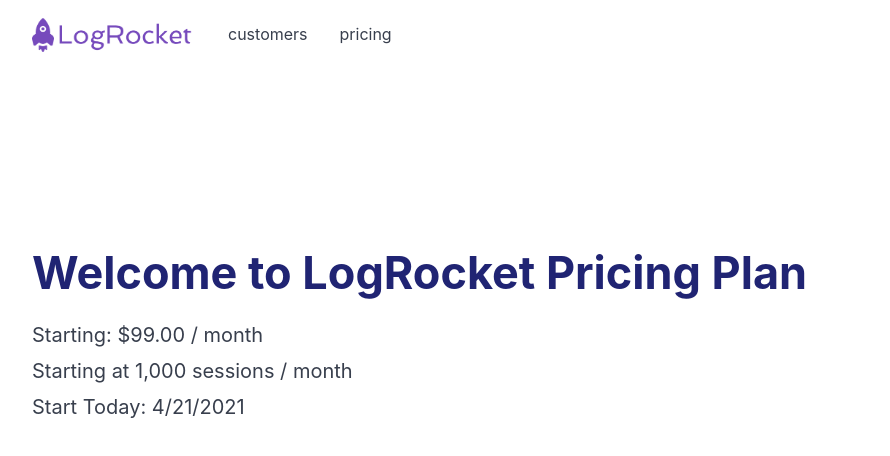
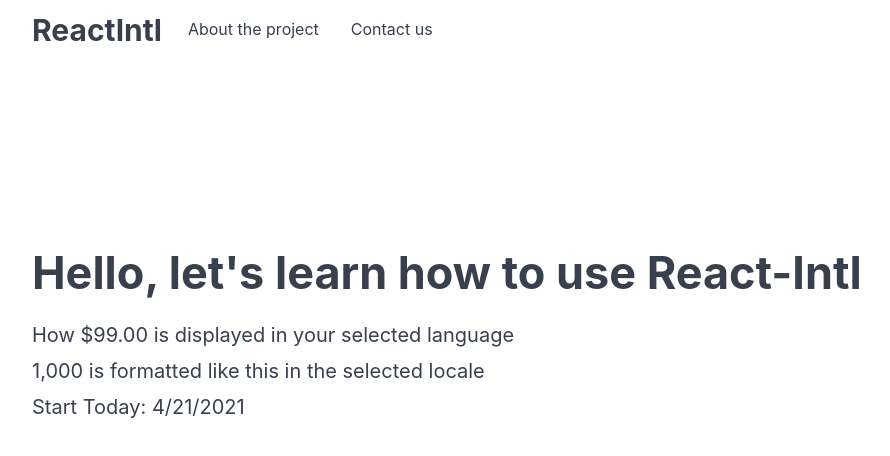
Before and after one commit to saurabh-shete/tryouts, a React (Create React App) app: page / in a window 1280 px wide. Shown: the top 456 px of the page, without its empty margins (37-927 px from the left). Built offline with nearby package versions, Linux system fonts and the light colour scheme.

Commit message:
project content modified

```diff
--- a/src/components/Content.js
+++ b/src/components/Content.js
@@ -1,10 +1,10 @@
 const Content = () => {
   return (
     <div className="container hero">
-      <h1>Welcome to LogRocket Pricing Plan</h1>
-      <p>Starting: $99.00 / month</p>
-      <p>Starting at 1,000 sessions / month</p>
-      <p>Start Today: 4/21/2021</p>
+      <h1>Hello, let's learn how to use React-Intl</h1>
+      <p>How $99.00 is displayed in your selected language</p>
+      <p>1,000 is formatted like this in the selected locale</p>
+      <p>Start Today: {new Date().toLocaleDateString()}</p>
     </div>
   );
 };
--- a/src/components/Header.js
+++ b/src/components/Header.js
@@ -1,25 +1,19 @@
-import logo from "../images/LogRocket_logo.png";
-
 const Header = () => {
   const menu = [
     {
-      title: "customers",
-      path: "https://logrocket.com/customers/",
+      title: "About the project",
+      path: "#",
     },
     {
-      title: "pricing",
-      path: "https://logrocket.com/pricing/",
+      title: "Contact us",
+      path: "#",
     },
   ];
 
   return (
     <header>
       <div className="container header_content">
-        <div className="brand">
-          <a href="https://logrocket.com/" target="_blank" rel="noreferrer">
-            <img src={logo} alt="" />
-          </a>
-        </div>
+        <div className="brand">ReactIntl</div>
         <nav>
           <ul>
             {menu.map(({ title, path }) => (
--- a/src/index.css
+++ b/src/index.css
@@ -42,15 +42,11 @@
   width: 100%;
 }
 
-.brand a {
-  display: inline-block;
-  margin-top: 6px;
-}
-
-.brand img {
-  max-width: 10rem;
-  margin-right: 20px;
-  padding: 12px 0;
+.brand {
+  font-size: 30px;
+  line-height: 58px;
+  font-weight: bold;
+  margin-right: 10px;
 }
 
 nav ul {
@@ -76,7 +72,6 @@
 
 .hero h1 {
   font-size: 45px;
-  color: #202473;
   line-height: 58px;
   margin-bottom: 15px;
 }
```
Also changed, not shown: src/images/LogRocket_logo.png (deleted).
